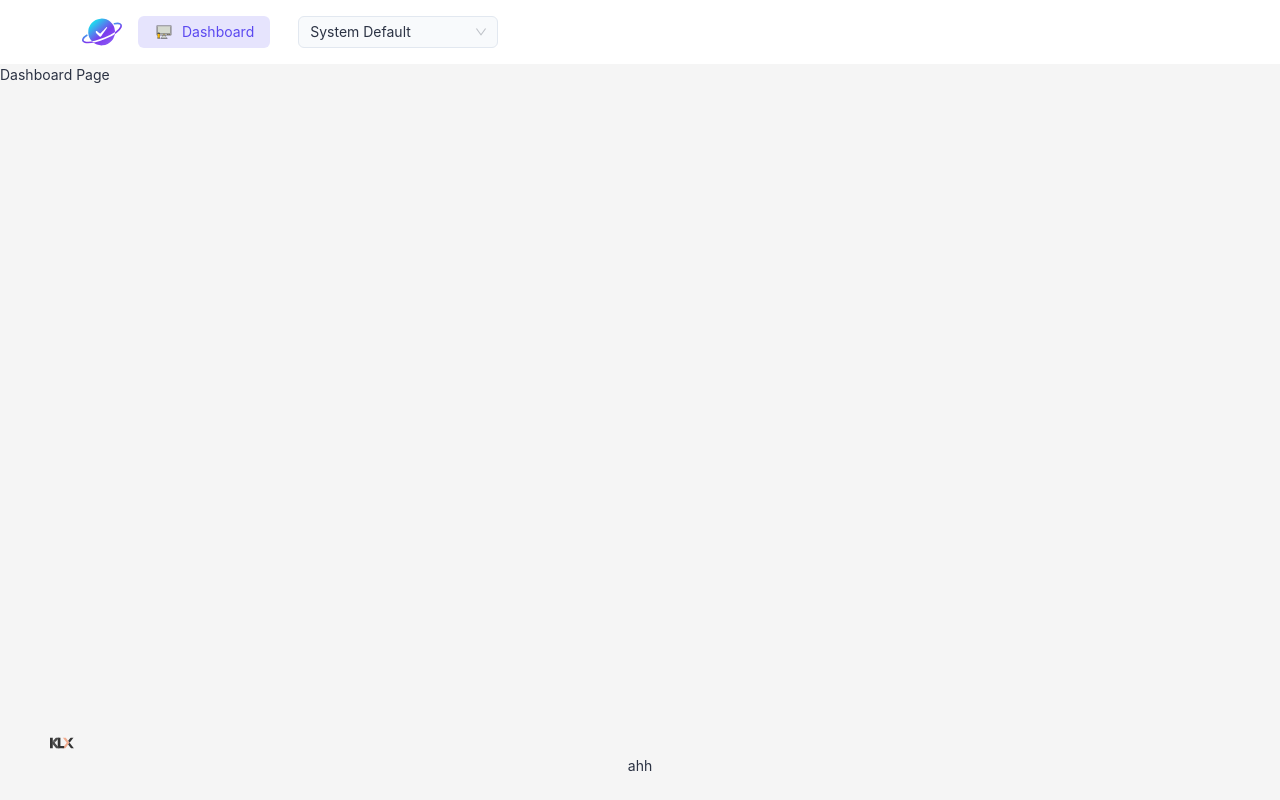
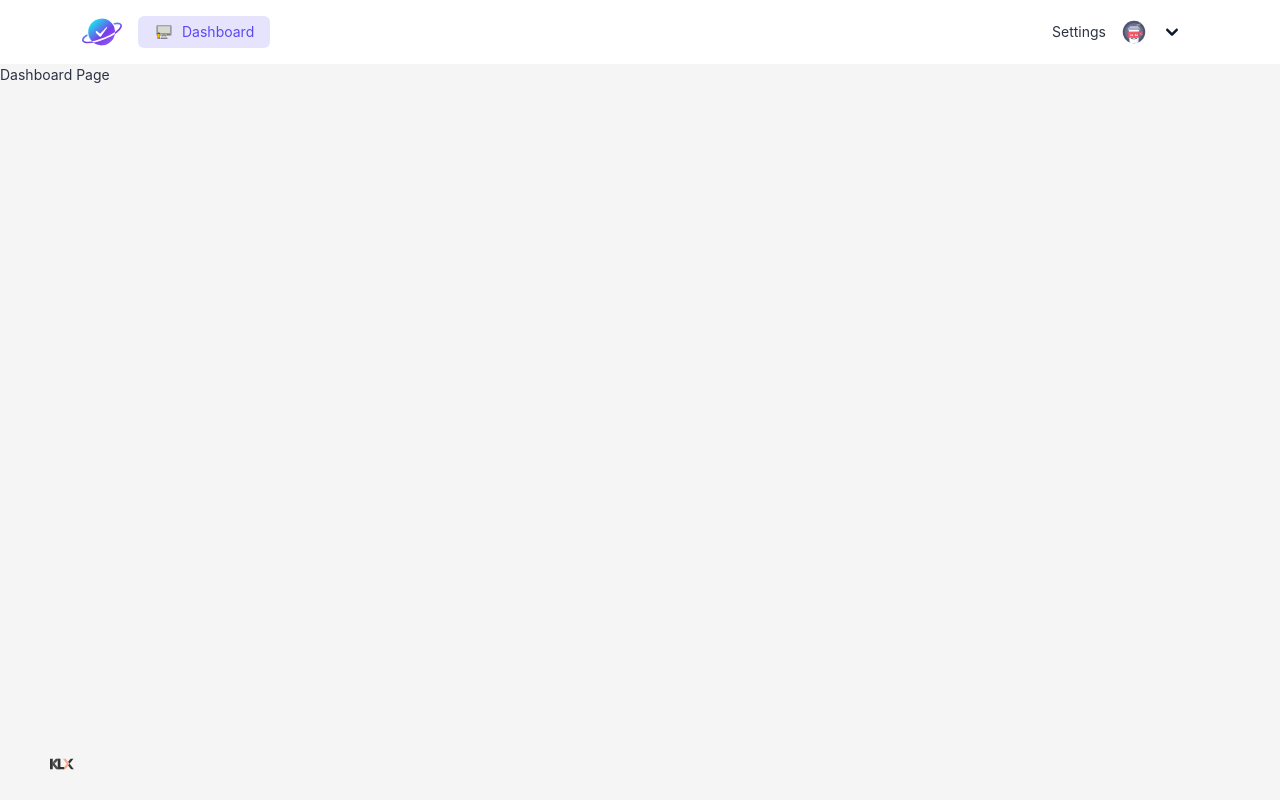
Before and after one commit to kaelexe/planet-client, a React (Vite) app: page / in a window 1280 px wide. Built offline with nearby package versions, Linux system fonts and the light colour scheme.

Commit message:
settings drop down now contains the theming

```diff
--- /dev/null
+++ b/src/components/atoms/Avatar.tsx
@@ -0,0 +1,24 @@
+import React from "react";
+import {
+  Avatar as AntdAvatar,
+  type AvatarProps as AntdAvatarProps,
+} from "antd";
+import Icon from "./Icon";
+
+export interface AvatarProps {
+  size?: AntdAvatarProps["size"];
+  src?: string | React.ReactNode;
+  alt?: string;
+  className?: string;
+}
+
+const Avatar: React.FC<AvatarProps> = ({
+  size = 40,
+  src = <Icon name="cappucinoAssassino" />,
+  alt = "User Avatar",
+  className = undefined,
+}) => {
+  return <AntdAvatar size={size} src={src} alt={alt} className={className} />;
+};
+
+export default Avatar;
--- a/src/components/atoms/Icon.tsx
+++ b/src/components/atoms/Icon.tsx
@@ -1,10 +1,12 @@
 import React from "react";
 import Monitor from "../../assets/images/monitor.svg?react";
+import CappucinoAssassino from "../../assets/images/cappucino-assassino.svg?react";
 import LogoMedium from "../../assets/images/planet_logo_m1.svg?react";
 import Klx from "../../assets/images/klx_main.svg?react";
 import Laptop from "../../assets/images/laptop.svg?react";
 import Moon from "../../assets/images/moon.svg?react";
 import Sun from "../../assets/images/sun.svg?react";
+import ArrowDown from "../../assets/images/down-arrow-head.svg?react";
 
 const icons = {
   klx: Klx,
@@ -13,6 +15,8 @@ const icons = {
   moon: Moon,
   sun: Sun,
   logoMedium: LogoMedium,
+  arrowDown: ArrowDown,
+  cappucinoAssassino: CappucinoAssassino,
 };
 
 interface IconProps {
@@ -20,6 +24,7 @@ interface IconProps {
   size?: number;
   color?: string;
   className?: string;
+  animate?: string;
 }
 
 const Icon: React.FC<IconProps> = ({
@@ -27,10 +32,21 @@ const Icon: React.FC<IconProps> = ({
   size = 24,
   color = "black",
   className = undefined,
+  animate = undefined,
 }) => {
   const SvgIcon: React.FC<React.SVGProps<SVGSVGElement>> = icons[name];
   return (
-    <SvgIcon className={className} width={size} height={size} fill={color} />
+    <SvgIcon
+      className={`${className} ${
+        animate
+          ? animate + " transition-transform duration-300 ease-in-out"
+          : ""
+      }`}
+      width={size}
+      height={size}
+      fill={color}
+      color={color}
+    />
   );
 };
 
--- a/src/components/atoms/ThemeToggle.tsx
+++ b/src/components/atoms/ThemeToggle.tsx
@@ -1,5 +1,5 @@
 import React from "react";
-import { Select } from "antd";
+import { Dropdown, Select } from "antd";
 import { useTheme } from "../../store/hooks/useTheme";
 import type { ThemeMode } from "../../store/slices/settingsSlice";
 
@@ -11,18 +11,38 @@ const ThemeToggle: React.FC = () => {
   };
 
   return (
-    <div className="flex flex-col gap-2 p-4">
-      <Select
-        value={theme}
-        onChange={handleChange}
-        style={{ width: 200 }}
-        options={[
-          { label: "System Default", value: "system" },
-          { label: "Light", value: "light" },
-          { label: "Dark", value: "dark" },
-          { label: "Cosmic", value: "cosmic" },
-        ]}
-      />
+    <div className="flex flex-col">
+      <Dropdown
+        menu={{
+          items: [
+            {
+              key: "system",
+              label: "System Default",
+              onClick: () => handleChange("system"),
+            },
+            {
+              key: "light",
+              label: "Light",
+              onClick: () => handleChange("light"),
+            },
+            {
+              key: "dark",
+              label: "Dark",
+              onClick: () => handleChange("dark"),
+            },
+            {
+              key: "cosmic",
+              label: "Cosmic",
+              onClick: () => handleChange("cosmic"),
+            },
+          ],
+        }}
+        trigger={["hover"]}
+      >
+        <a onClick={(e) => e.preventDefault()}>
+          Current Theme: {theme.charAt(0).toUpperCase() + theme.slice(1)}
+        </a>
+      </Dropdown>
     </div>
   );
 };
--- /dev/null
+++ b/src/components/molecules/Settings.tsx
@@ -0,0 +1,54 @@
+import React from "react";
+import { Button, Dropdown, type MenuProps, theme, Typography } from "antd";
+import Icon from "../atoms/Icon";
+import ThemeToggle from "../atoms/ThemeToggle";
+import Avatar from "../atoms/Avatar";
+
+const Settings: React.FC = () => {
+  const { token } = theme.useToken();
+  const [open, setOpen] = React.useState(false);
+  const { Text } = Typography;
+  const items: MenuProps["items"] = [
+    {
+      key: 1,
+      label: <ThemeToggle />,
+    },
+    {
+      type: "divider",
+    },
+    {
+      key: 2,
+      label: "Logout",
+    },
+  ];
+
+  return (
+    <Dropdown
+      open={open}
+      onOpenChange={(flag) => setOpen(flag)}
+      menu={{ items }}
+      placement="bottomRight"
+      trigger={["click"]}
+    >
+      <Button
+        type="text"
+        style={{
+          marginLeft: 12,
+          color: "inherit",
+          backgroundColor: "transparent",
+        }}
+      >
+        <Text>Settings</Text>
+        <Avatar />
+        <Icon
+          name="arrowDown"
+          size={20}
+          color={token.colorTextBase}
+          animate={`${open ? "rotate-180" : "rotate-0"}`}
+        />
+      </Button>
+    </Dropdown>
+  );
+};
+
+export default Settings;
--- a/src/components/organisms/Navbar.tsx
+++ b/src/components/organisms/Navbar.tsx
@@ -1,7 +1,7 @@
 import React from "react";
 import NavItem from "../molecules/NavItem";
-import ThemeToggle from "../atoms/ThemeToggle";
 import Icon from "../atoms/Icon";
+import Settings from "../molecules/Settings";
 
 export interface NavBarPagesProps {
   pageLabel: string;
@@ -21,7 +21,10 @@ const Navbar: React.FC<NavbarProps> = ({
   onNavigate,
   className,
 }) => (
-  <nav className={`${className} mx-auto px-4 sm:px-6 lg:px-8`}>
+  <nav
+    className={`flex items-center justify-between ${className} mx-auto px-4 sm:px-6 lg:px-8`}
+  >
+    <section className="flex items-center space-x-4">
       <Icon name="logoMedium" size={40} className="mr-4" />
       {pages.map((page) => {
         return (
@@ -34,8 +37,8 @@ const Navbar: React.FC<NavbarProps> = ({
           />
         );
       })}
-
-    <ThemeToggle />
+    </section>
+    <Settings />
   </nav>
 );
 
--- a/src/components/templates/User.template.tsx
+++ b/src/components/templates/User.template.tsx
@@ -30,16 +30,15 @@ const UserLayout: React.FC = () => {
         }}
       >
         <Navbar
-          className="flex items-center max-w-7xl min-h-full"
+          className="max-w-7xl min-h-full"
           active={active}
           pages={pages}
           onNavigate={setActive}
         />
       </Header>
       <Content style={{}}>{renderPage()}</Content>
-      <Footer className=" text-center">
+      <Footer className="text-center">
         <Icon name="klx" />
-        <h1>ahh</h1>
       </Footer>
     </Layout>
   );
```
Also changed, not shown: src/assets/images/cappucino-assassino.svg (added), src/assets/images/down-arrow-head.svg (added). Lines whose indentation alone changed are shown as unchanged.
